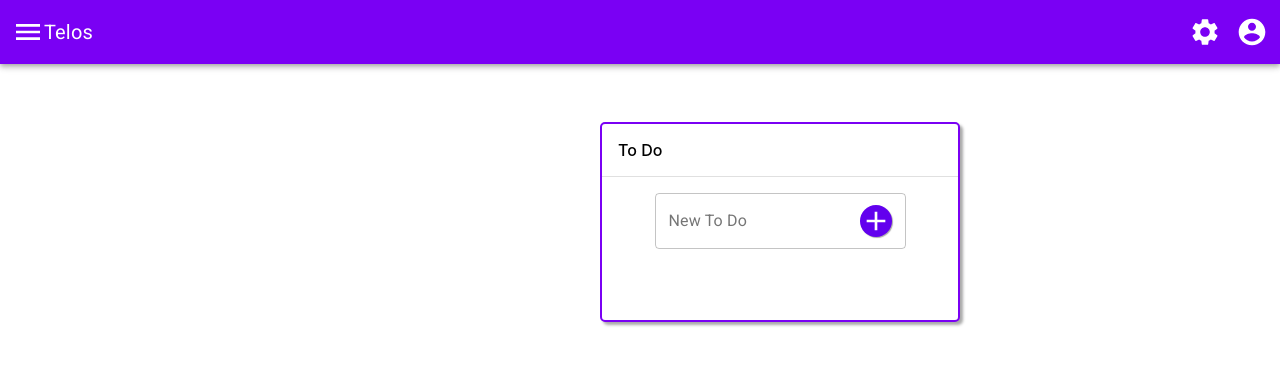
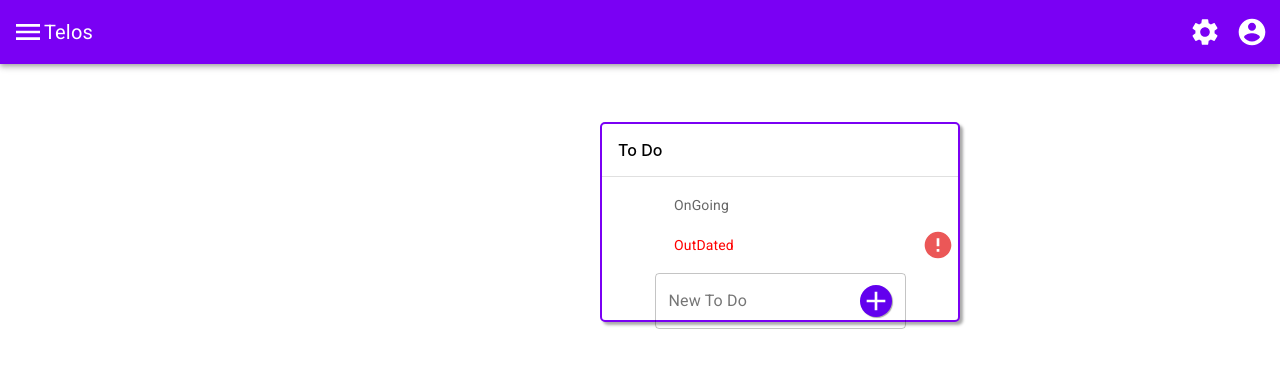
Before and after one commit to UOA-SE701-Group3-2021/3Lancers, a React (Create React App) app in the folder telos-frontend/: page /test/journal/todo in a window 1280 px wide. Shown: the top 368 px of the page. Built offline with nearby package versions, Linux system fonts and the light colour scheme.

Commit message:
added dummy data

```diff
--- a/telos-frontend/src/components/todo/JournalTodo.css
+++ b/telos-frontend/src/components/todo/JournalTodo.css
@@ -34,3 +34,8 @@
   display: 'flex';
   flex-wrap: 'wrap';
 }
+
+.outdated {
+  color: '#FF0000';
+  font-weight: 500;
+}
--- a/telos-frontend/src/components/todo/JournalTodo.jsx
+++ b/telos-frontend/src/components/todo/JournalTodo.jsx
@@ -31,29 +31,27 @@ const outdated = {
 };
 
 const JournalTodo = () => {
-  // const listitems = [
-  //   {
-  //     name: 'OnGoing',
-  //     onGoing: true,
-  //     completed: false,
-  //   },
-  //   {
-  //     name: 'OutDated',
-  //     onGoing: false,
-  //     completed: true,
-  //   },
-  // ];
-
+  const listitems = [
+    {
+      name: 'OnGoing',
+      onGoing: true,
+      completed: false,
+    },
+    {
+      name: 'OutDated',
+      onGoing: false,
+      completed: true,
+    },
+  ];
   const [checked, setChecked] = useState([0]);
   const [item, setItem] = useState('');
-  const [newItem, setNewItem] = useState([]);
+  const [newItem, setNewItem] = useState(listitems);
   const [anchorEl, setAnchorEl] = useState(null);
   const [cancel, setCancel] = useState([0]);
   const [deleted, setDelete] = useState([0]);
   const [reDate, setReDate] = useState('');
-  const [reEventName, setReEventName] = useState('');
-  const [reItem, setReItem] = useState('');
   const [activeIndex, setActiveIndex] = useState(0);
+  const [input, inputEntered] = useState('');
 
   const handleClick = (event) => {
     setAnchorEl(event.currentTarget);
@@ -83,6 +81,7 @@ const JournalTodo = () => {
       newList.push(newItem[activeIndex]);
     } else {
       cancel.splice(currentIndex, 1);
+      checked.splice(currentIndex, 1);
       newList.splice(currentIndex, 1);
     }
     setNewItem(newList);
@@ -99,14 +98,15 @@ const JournalTodo = () => {
     }
     setChecked(newChecked);
   };
-
+  // const inputAlert = () => {
+  //   alert('Please enter something :)');
+  // };
   const firstEvent = (event) => {
-    setItem(event.target.value);
+    setItem({ name: event.target.value, onGoing: true, completed: false });
   };
 
   const secondEvent = () => {
     setNewItem((prev) => [...prev, item]);
-    setItem('');
   };
 
   return (
@@ -121,24 +121,13 @@ const JournalTodo = () => {
           return (
             <ListItem
               className="listItem"
-              key={value}
+              key={value.name}
               role={undefined}
               dense
               button
               onClick={handleToggle(value)}
             >
               {value.onGoing ? (
-                <ListItemIcon>
-                  <Checkbox
-                    edge="start"
-                    style={{ color: '#EB5757' }}
-                    checked={checked.indexOf(value) !== -1}
-                    tabIndex={-1}
-                    disableRipple
-                    inputProps={{ 'aria-labelledby': labelId }}
-                  />
-                </ListItemIcon>
-              ) : (
                 <ListItemIcon>
                   <Checkbox
                     // checkedIcon={<ArrowForwardIcon />}
@@ -150,15 +139,19 @@ const JournalTodo = () => {
                     inputProps={{ 'aria-labelledby': labelId }}
                   />
                 </ListItemIcon>
+              ) : (
+                <ListItemIcon>
+                  <Checkbox
+                    edge="start"
+                    style={{ color: '#EB5757' }}
+                    checked={checked.indexOf(value) !== -1}
+                    tabIndex={-1}
+                    disableRipple
+                    inputProps={{ 'aria-labelledby': labelId }}
+                  />
+                </ListItemIcon>
               )}
               {value.onGoing ? (
-                <ListItemText
-                  style={{ color: 'rgba(0, 0, 0, 0.6)' }}
-                  primaryTypographyProps={{ style: outdated }}
-                  id={labelId}
-                  primary={` ${value}`}
-                />
-              ) : (
                 <ListItemText
                   style={{
                     textDecorationLine: cancel.indexOf(newItem[index]) !== -1 ? 'line-through' : '',
@@ -166,7 +159,18 @@ const JournalTodo = () => {
                     color: 'rgba(0, 0, 0, 0.6)',
                   }}
                   id={labelId}
-                  primary={` ${value}`}
+                  primary={` ${value.name}`}
+                />
+              ) : (
+                <ListItemText
+                  style={{
+                    textDecorationLine: cancel.indexOf(newItem[index]) !== -1 ? 'line-through' : '',
+                    textDecorationStyle: cancel.indexOf(newItem[index]) !== -1 ? 'solid' : '',
+                    color: '#EB5757',
+                  }}
+                  primaryTypographyProps={{ style: outdated }}
+                  id={labelId}
+                  primary={` ${value.name}`}
                 />
               )}
               {value.onGoing ? (
@@ -175,9 +179,12 @@ const JournalTodo = () => {
                     edge="end"
                     aria-controls="simple-menu"
                     aria-haspopup="true"
-                    onClick={handleClick}
+                    onClick={(event) => {
+                      setActiveIndex(index);
+                      setAnchorEl(event.currentTarget);
+                    }}
                   >
-                    <ErrorIcon style={{ color: '#EB5757' }} />
+                    <MoreVertIcon />
                   </IconButton>
                 </ListItemSecondaryAction>
               ) : (
@@ -191,7 +198,7 @@ const JournalTodo = () => {
                       setAnchorEl(event.currentTarget);
                     }}
                   >
-                    <MoreVertIcon />
+                    <ErrorIcon style={{ color: '#EB5757' }} />
                   </IconButton>
                 </ListItemSecondaryAction>
               )}
@@ -204,8 +211,9 @@ const JournalTodo = () => {
           <InputLabel htmlFor="outlined-adornment-password">New To Do</InputLabel>
           <OutlinedInput
             id="outlined-todo"
-            value={item}
+            value={item.name}
             onChange={firstEvent}
+            disable
             endAdornment={
               <InputAdornment position="end">
                 <IconButton className="AddBtn" onClick={secondEvent}>
```
Also changed, not shown: telos-frontend/src/components/todo/ToDo.jsx (added, +108 -0 lines).
